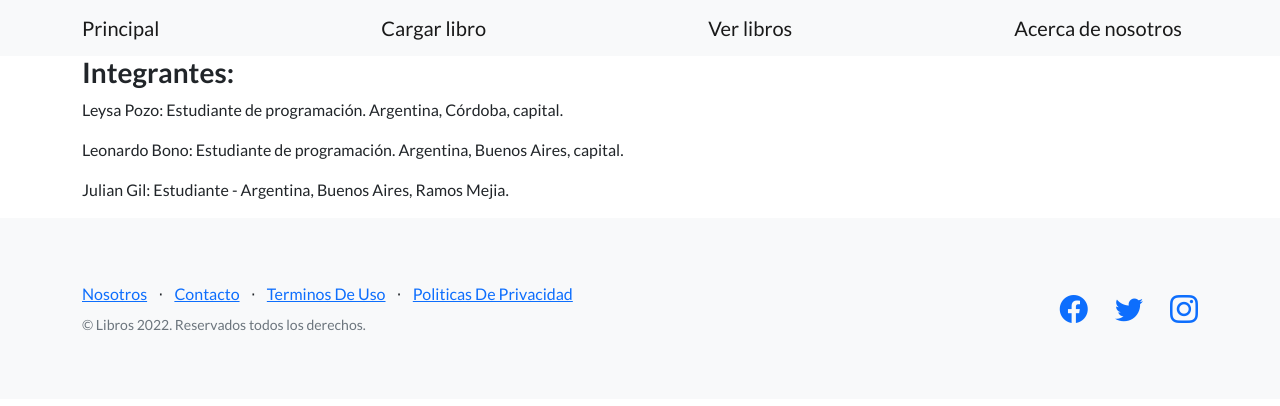
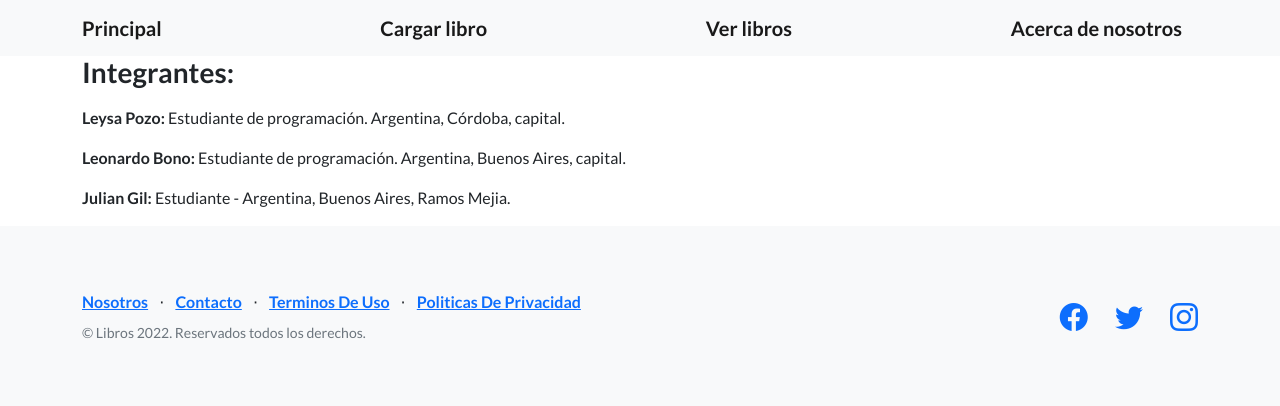
Before and after one commit to leysap/proyecto-python, a Django app: page /nosotros/ in a window 1280 px wide. Shown: the top 406 px of the page. Run offline with Django 4.2, Linux system fonts and the light colour scheme; some libraries are stand-ins or nearby versions.

Commit message:
Cambio visuales "strong"

```diff
--- a/home/templates/home/acerca_de_nosotros.html
+++ b/home/templates/home/acerca_de_nosotros.html
@@ -5,18 +5,19 @@
 <div class="container">
     <section>
         <h3>Integrantes:</h3>
+    <p>
 
         <p>
-            Leysa Pozo: Estudiante de programación. Argentina, Córdoba, capital.
+            <strong>Leysa Pozo:</strong> Estudiante de programación. Argentina, Córdoba, capital.
         </p>
         <p>
-            Leonardo Bono: Estudiante de programación. Argentina, Buenos Aires, capital.
+            <strong>Leonardo Bono:</strong> Estudiante de programación. Argentina, Buenos Aires, capital.
         </p>
         <p>
-            Julian Gil: Estudiante - Argentina, Buenos Aires, Ramos Mejia.
+            <strong>Julian Gil:</strong> Estudiante - Argentina, Buenos Aires, Ramos Mejia.
         </p>
 
-
+    </p>
     </section>
 </div>
 
--- a/home/templates/home/base.html
+++ b/home/templates/home/base.html
@@ -23,10 +23,10 @@
         <!-- Navigation-->
         <nav class="navbar navbar-light bg-light static-top">
             <div class="container">
-                <a class="navbar-brand" href={% url 'index' %}>Principal</a>
-                <a class="navbar-brand" href={% url 'cargar_libro' %}>Cargar libro</a>
-                <a class="navbar-brand" href={% url 'ver_libros' %}>Ver libros</a>
-                <a class="navbar-brand" href={% url 'acerca_de_nosotros' %}>Acerca de nosotros</a>
+                <a class="navbar-brand" href={% url 'index' %}><strong>Principal</strong></a>
+                <a class="navbar-brand" href={% url 'cargar_libro' %}><strong>Cargar libro</strong></a>
+                <a class="navbar-brand" href={% url 'ver_libros' %}><strong>Ver libros</strong></a>
+                <a class="navbar-brand" href={% url 'acerca_de_nosotros' %}><strong>Acerca de nosotros</strong></a>
             </div>
         </nav>
 
@@ -39,13 +39,13 @@
                 <div class="row">
                     <div class="col-lg-6 h-100 text-center text-lg-start my-auto">
                         <ul class="list-inline mb-2">
-                            <li class="list-inline-item"><a href={% url 'acerca_de_nosotros' %}>Nosotros</a></li>
+                            <li class="list-inline-item"><a href={% url 'acerca_de_nosotros' %}><strong>Nosotros</strong></a></li>
                             <li class="list-inline-item">⋅</li>
-                            <li class="list-inline-item"><a href="#!">Contacto</a></li>
+                            <li class="list-inline-item"><a href="#!"><strong>Contacto</strong></a></li>
                             <li class="list-inline-item">⋅</li>
-                            <li class="list-inline-item"><a href="#!">Terminos De Uso</a></li>
+                            <li class="list-inline-item"><a href="#!"><strong>Terminos De Uso</strong></a></li>
                             <li class="list-inline-item">⋅</li>
-                            <li class="list-inline-item"><a href="#!">Politicas De Privacidad</a></li>
+                            <li class="list-inline-item"><a href="#!"><strong>Politicas De Privacidad</strong></a></li>
                         </ul>
                         <p class="text-muted small mb-4 mb-lg-0">&copy; Libros 2022. Reservados todos los derechos.</p>
                     </div>
--- a/home/templates/home/ver_libros.html
+++ b/home/templates/home/ver_libros.html
@@ -18,7 +18,7 @@
 
     {% if libros %}
     {% for libro in libros %}
-    <li><strong>Nombre: </strong> {{libro.nombre}} - <strong>Descripcion:</strong> {{libro.descripcion}} - <strong>Categoria: </strong> {{libro.categoria}} - <strong> Precio: </strong>{{libro.precio}} - <strong>Fecha de creación:</strong>{{libro.fecha_creacion}}</li>
+    <li> <strong> Nombre: </strong> {{libro.nombre}} - <strong>Descripcion:</strong> {{libro.descripcion}} - <strong>Categoria: </strong> {{libro.categoria}} - <strong> Precio: </strong>{{libro.precio}} - <strong>Fecha de creación:</strong>{{libro.fecha_creacion}}</li>
     {% endfor %}
     </p>
     {% else %}
```
